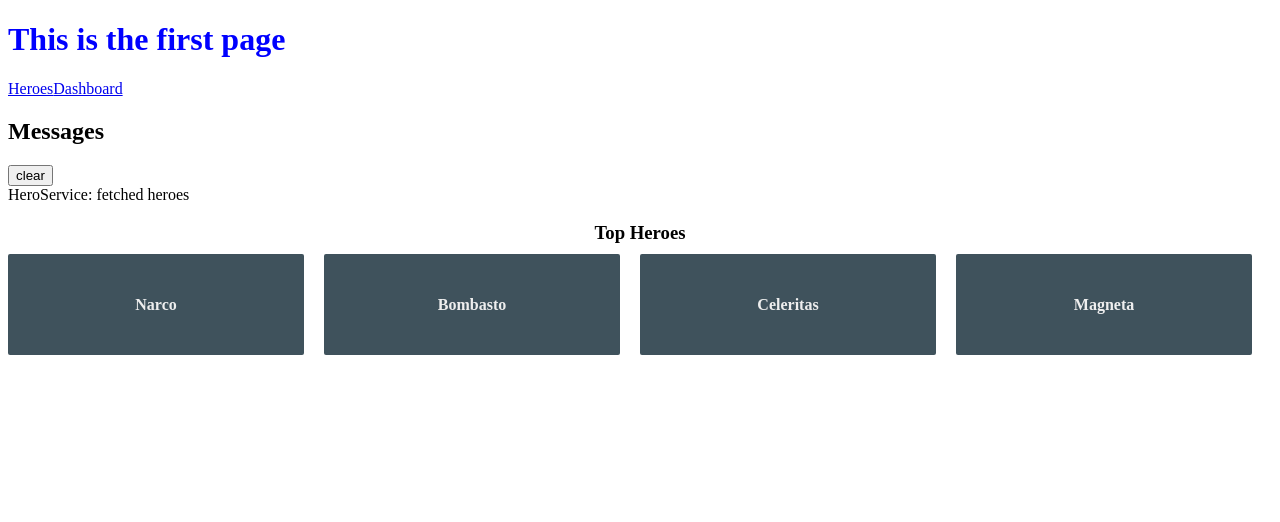
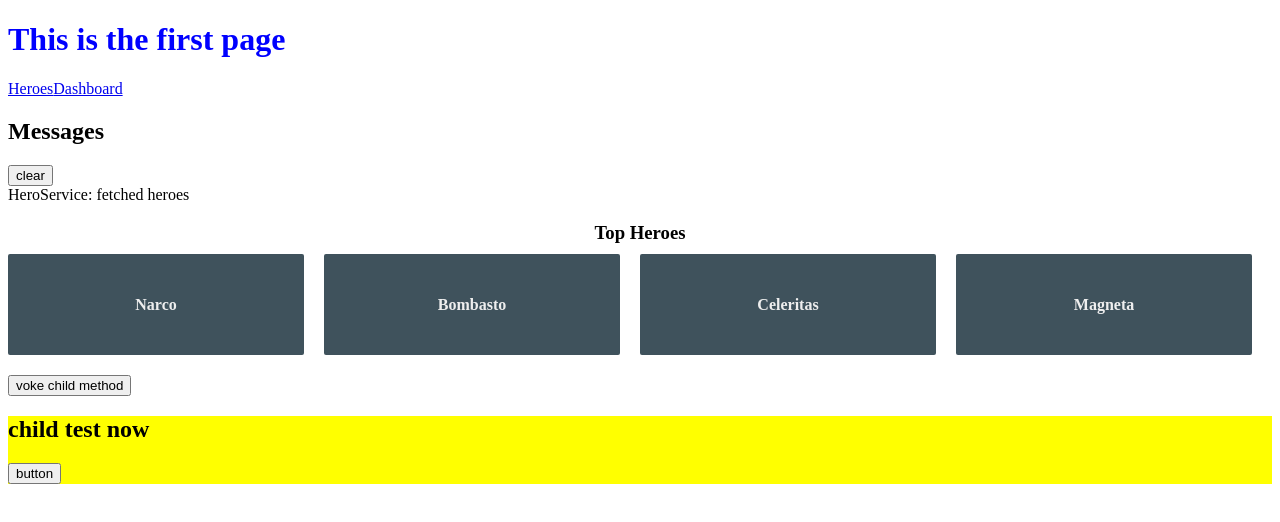
Before and after one commit to xiongben/Angular-App, an Angular app in the folder my-app/: page /dashboard in a window 1280 px wide. Shown: the top 522 px of the page. Built offline with nearby package versions, Linux system fonts and the light colour scheme.

Commit message:
[add] component communication

```diff
--- a/my-app/src/app/app.module.ts
+++ b/my-app/src/app/app.module.ts
@@ -9,6 +9,7 @@ import { HeroesComponent } from './heroes/heroes.component';
 import { HeroDetailComponent } from './hero-detail/hero-detail.component';
 import { MessagesComponent } from './messages/messages.component';
 import { DashboardComponent } from './dashboard/dashboard.component';
+import { ChildTestComponent } from './child-test/child-test.component';
 
 @NgModule({
    declarations: [
@@ -16,7 +17,8 @@ import { DashboardComponent } from './dashboard/dashboard.component';
       HeroesComponent,
       HeroDetailComponent,
       MessagesComponent,
-      DashboardComponent
+      DashboardComponent,
+      ChildTestComponent
    ],
    imports: [
       BrowserModule,
--- /dev/null
+++ b/my-app/src/app/child-test/child-test.component.css
@@ -0,0 +1,4 @@
+
+.childbox{
+    background: yellow;
+}
--- /dev/null
+++ b/my-app/src/app/child-test/child-test.component.html
@@ -0,0 +1,5 @@
+<div class="childbox">
+  <h2>child test now</h2>
+  <button (click)="vote()">button</button>
+  <!-- <p>{{name}}</p> -->
+</div>
--- /dev/null
+++ b/my-app/src/app/child-test/child-test.component.ts
@@ -0,0 +1,30 @@
+import { Component, OnInit, Input, Output, EventEmitter } from '@angular/core';
+
+@Component({
+  selector: 'app-child-test',
+  templateUrl: './child-test.component.html',
+  styleUrls: ['./child-test.component.css']
+})
+export class ChildTestComponent implements OnInit {
+  private _name: string;
+  // @Input() name: string;
+  @Output() voted = new EventEmitter<number>();
+  constructor() { }
+
+  ngOnInit() {
+  }
+
+  @Input()
+  set name(name: string) {
+     this._name = name;
+     console.log(this._name);
+  }
+
+  vote(): void {
+    console.log("vote child");
+    this.voted.emit(10);
+  }
+  testfn(): void {
+    console.log("child test method");
+  }
+}
--- a/my-app/src/app/dashboard/dashboard.component.html
+++ b/my-app/src/app/dashboard/dashboard.component.html
@@ -6,3 +6,5 @@
     </div>
   </a>
 </div>
+<button (click)="childtest.testfn()">voke child method</button>
+<app-child-test [name]="xiongben" (voted)="onVoted($event)" #childtest></app-child-test>
--- a/my-app/src/app/dashboard/dashboard.component.ts
+++ b/my-app/src/app/dashboard/dashboard.component.ts
@@ -10,7 +10,7 @@ import { timeout } from 'q';
   styleUrls: ['./dashboard.component.css']
 })
 export class DashboardComponent implements OnInit {
-
+  public xiongben: string = "XIONGBEN";
   heroes: Hero[] = [];
 
   constructor(private heroService: HeroService) { }
@@ -19,7 +19,10 @@ export class DashboardComponent implements OnInit {
     this.getHeroes();
     this.test3();
   }
-
+  onVoted(num: number){
+    console.log(num);
+    console.log("vote == father component");
+  }
   getHeroes(): void {
     this.heroService.getHeroes()
       .subscribe(heroes => this.heroes = heroes.slice(1, 5));
@@ -39,7 +42,7 @@ export class DashboardComponent implements OnInit {
   }
   test2(): void {
     function sequenceSubscriber(observer) {
-      console.log("===========")
+      // console.log("===========")
       const seq = [1, 2, 3];
       let timeoutId;
 
@@ -103,7 +106,7 @@ export class DashboardComponent implements OnInit {
           console.log("=========")
           timeoutId = doSequence({
              next(val) {observers.forEach(obs => {
-              console.log(observers);
+              // console.log(observers);
               obs.next(val);
              })},
              complete() {observers.forEach(obs => obs.complete())}
```
Also changed, not shown: 1 other file (tests, documents, lock files or other folders).
